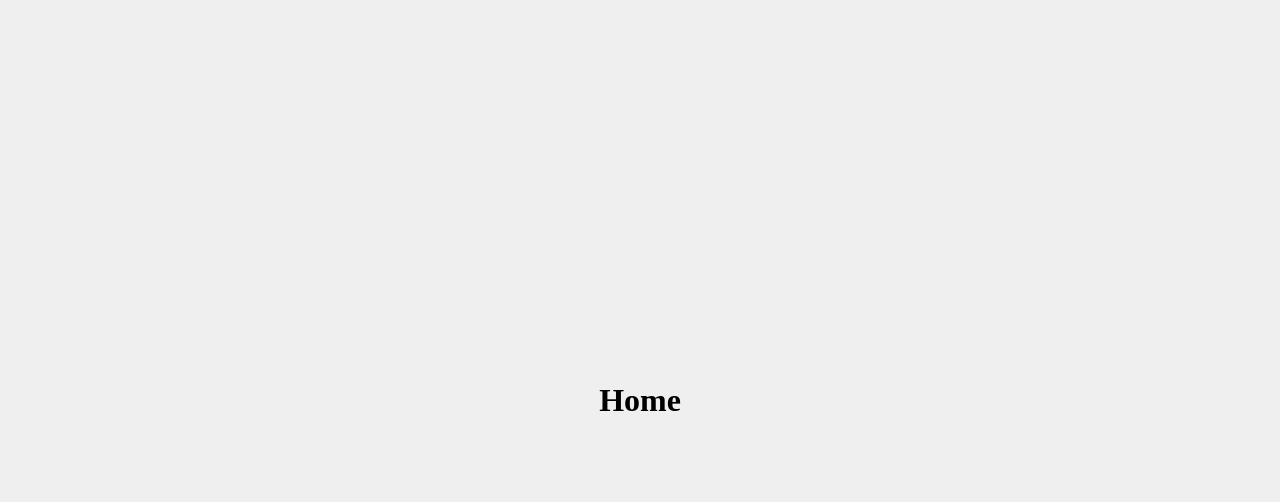
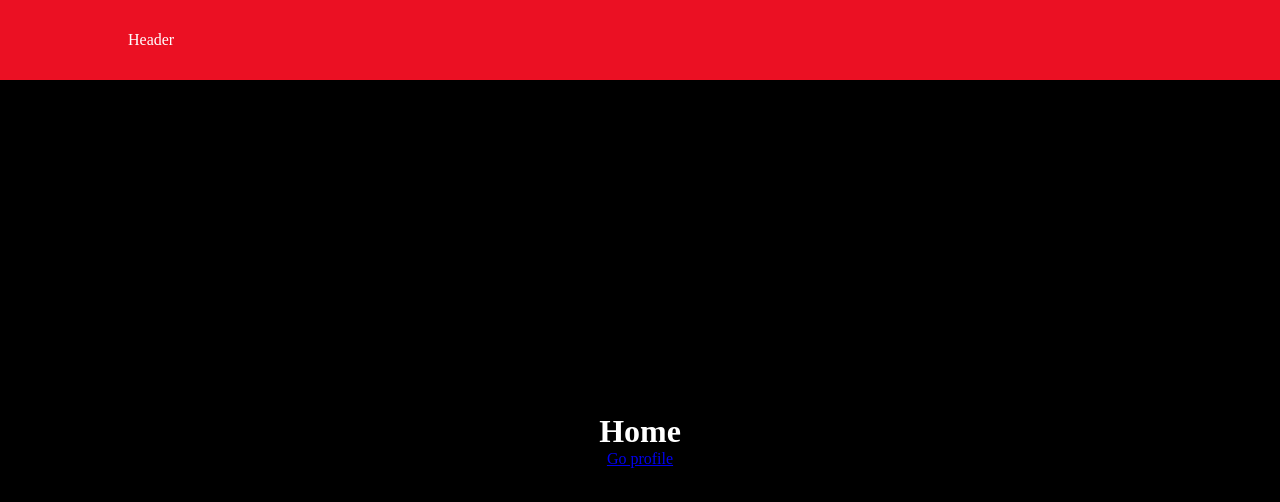
Before and after one commit to CaiqueMorales20/scorpion, a Next.js app: page / in a window 1280 px wide. Shown: the top 502 px of the page. Built offline with nearby package versions, Linux system fonts and the light colour scheme.

Commit message:
:construction: Header

```diff
--- /dev/null
+++ b/app/Header.module.css
@@ -0,0 +1,11 @@
+.header{
+  background-color: #eb1023 ;
+}
+
+.nav{
+  width: min(1800px, 80%);
+  margin-inline: auto;
+  height: 5rem;
+  display: flex;
+  align-items: center;
+}
--- /dev/null
+++ b/app/Header.tsx
@@ -0,0 +1,12 @@
+// Styles
+import styles from "./Header.module.css";
+
+/// Functional Component
+export default function Header() {
+	// Rendering
+	return (
+		<div className={styles.header}>
+			<div className={styles.nav}>Header</div>
+		</div>
+	);
+}
--- a/app/globals.css
+++ b/app/globals.css
@@ -1,13 +1,25 @@
+/* ==================== Reseting HTML ==================== */
+
 *{
   padding: 0;
   margin: 0;
   box-sizing: border-box;
 }
 
+html,
+body{
+  width: 100vw;
+  overflow: hidden;
+  color: #ffffff;
+}
+
 main{
-  height: 100vh;
-  width: 100vw;
-  background-color: #efefef;
-  display: grid;
-  place-items: center;
+  background-color: #000000;
+  height: calc(100vh - 5rem);
+  display: flex;
+  align-items: center;
+  justify-content: center;
+  flex-direction: column;
 }
+
+/* ==================== Styling ==================== */
--- a/app/layout.tsx
+++ b/app/layout.tsx
@@ -1,11 +1,17 @@
+// Imported Components
+import Header from "./Header";
+
+// Style
 import "./globals.css";
 
+// SEO
 export const metadata = {
 	title: "Scorpion",
 	description:
 		"Scorpion is a social media website that focus on sharing information about programming.",
 };
 
+// Functional Component
 export default function RootLayout({
 	children,
 }: {
@@ -13,7 +19,10 @@ export default function RootLayout({
 }) {
 	return (
 		<html lang="en">
-			<body style={{ margin: 0 }}>{children}</body>
+			<body style={{ margin: 0 }}>
+				<Header />
+				{children}
+			</body>
 		</html>
 	);
 }
--- a/app/page.tsx
+++ b/app/page.tsx
@@ -1,7 +1,10 @@
+import Link from "next/link";
+
 export default async function Home() {
 	return (
 		<main>
 			<h1>Home</h1>
+			<Link href="/profile">Go profile</Link>
 		</main>
 	);
 }
```
Also changed, not shown: app/profile/page.tsx (added, +12 -0 lines).
